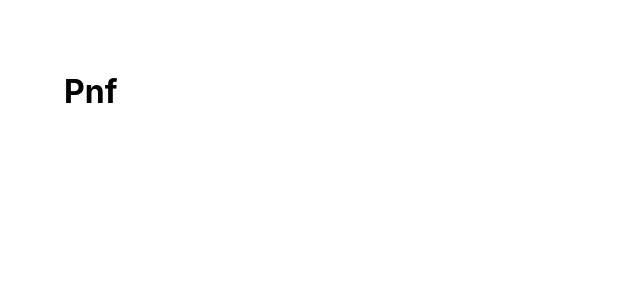
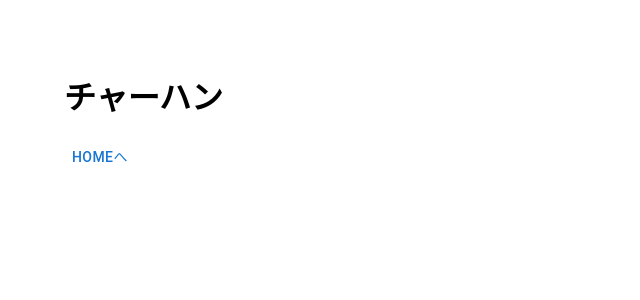
Before and after one commit to jack-app/jackHack2024_F, a React (Create React App) app in the folder adkiller/: page /chahan in a window 1280 px wide. Shown: the top 300 px of the page, without its empty margins (0-640 px from the left). Built offline with nearby package versions, Linux system fonts and the light colour scheme.

Commit message:
<add> ヒラなんチャーハン

```diff
--- a/adkiller/src/App.tsx
+++ b/adkiller/src/App.tsx
@@ -4,6 +4,8 @@ import { Container } from '@mui/material';
 import Home from './pages/Home';
 import Pnf from './pages/Pnf';
 import Stage from './pages/Stage';
+import Chahan from './pages/Chahan';
+import Hiranan from './pages/Hiranan';
 const App: React.FC = () => {
   return (
     <>
@@ -12,6 +14,8 @@ const App: React.FC = () => {
         <Container className="main-content" sx={{ marginTop: "9vh", marginBottom: "9vh" }}>
           <Routes>
             <Route path={"/"} element={<Home />} />
+            <Route path={"/chahan"} element={<Chahan />} />
+            <Route path={"/hiranan"} element={<Hiranan />} />
             <Route path={"/stage"} element={<Stage />} />
             <Route path="/*" element={<Pnf />} />
           </Routes>
--- /dev/null
+++ b/adkiller/src/pages/Chahan.tsx
@@ -0,0 +1,18 @@
+import { Link } from "react-router-dom";
+import { Button } from "@mui/material";
+const Chahan = () => {
+  return (
+    <>
+      <h1>
+        チャーハン
+      </h1>
+      <Button
+        component={Link}
+        to={"/"}>
+        homeへ
+      </Button>
+    </>
+  );
+};
+
+export default Chahan;
--- /dev/null
+++ b/adkiller/src/pages/Hiranan.tsx
@@ -0,0 +1,18 @@
+import { Link } from "react-router-dom";
+import { Button } from "@mui/material";
+const Hiranan = () => {
+  return (
+    <>
+      <h1>
+        ひらなん
+      </h1>
+      <Button
+        component={Link}
+        to={"/"}>
+        homeへ
+      </Button>
+    </>
+  );
+};
+
+export default Hiranan;
--- a/adkiller/src/pages/Home.tsx
+++ b/adkiller/src/pages/Home.tsx
@@ -11,6 +11,16 @@ const Home = () => {
         to={"/stage"}>
         stageへ
       </Button>
+      <Button
+        component={Link}
+        to={"/chahan"}>
+        チャーハン
+      </Button>
+      <Button
+        component={Link}
+        to={"/hiranan"}>
+        ひらなん
+      </Button>
     </>
   );
 };
```
